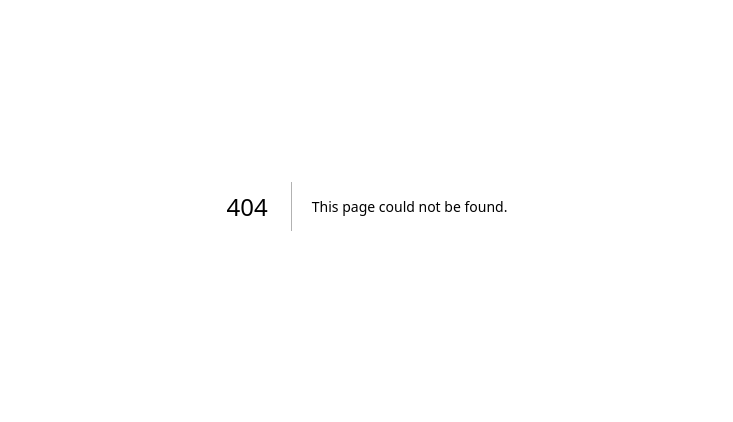
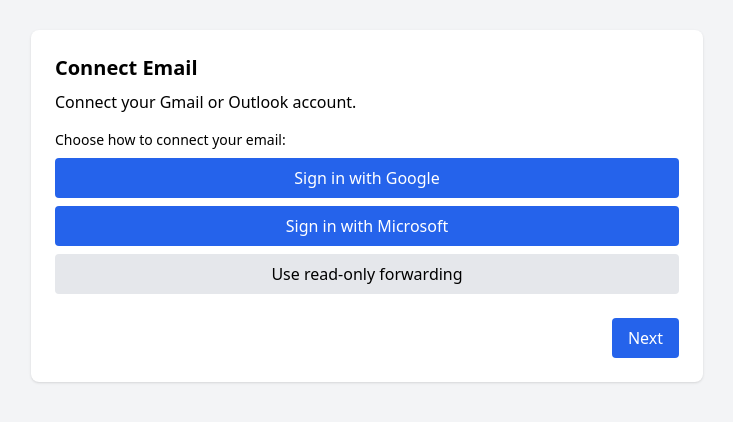
Before and after one commit to richducat/autopilot-onboarding, a Next.js app: page /onboarding in a window 1280 px wide. Before the commit this address had no page. Shown: the part 194-616 px from the top of the page, without its empty margins (273-1006 px from the left). Built offline with nearby package versions, Linux system fonts and the light colour scheme.

Commit message:
Create onboarding/index.tsx

```diff
--- /dev/null
+++ b/pages/onboarding/index.tsx
@@ -0,0 +1,110 @@
+import { useState } from 'react';
+import Link from 'next/link';
+
+const steps = [
+  { id: 1, title: 'Connect Email', description: 'Connect your Gmail or Outlook account.' },
+  { id: 2, title: 'Connect Calendar', description: 'Sync your calendar to see events.' },
+  { id: 3, title: 'Connect Slack', description: 'Allow us to read messages from Slack.' },
+  { id: 4, title: 'Finish', description: 'Review your daily brief and get ready to go!' },
+];
+
+export default function Onboarding() {
+  const [step, setStep] = useState(1);
+
+  const next = () => setStep((s) => Math.min(s + 1, steps.length));
+  const prev = () => setStep((s) => Math.max(s - 1, 1));
+
+  return (
+    <div className="min-h-screen flex flex-col items-center justify-center p-4">
+      <div className="max-w-2xl w-full bg-white shadow rounded-lg p-6">
+        <h2 className="text-xl font-semibold mb-2">{steps[step - 1].title}</h2>
+        <p className="mb-4">{steps[step - 1].description}</p>
+
+        {step === 1 && (
+          <div>
+            <p className="text-sm mb-2">Choose how to connect your email:</p>
+            <ul className="space-y-2">
+              <li>
+                <button className="w-full px-4 py-2 bg-blue-600 text-white rounded hover:bg-blue-700">
+                  Sign in with Google
+                </button>
+              </li>
+              <li>
+                <button className="w-full px-4 py-2 bg-blue-600 text-white rounded hover:bg-blue-700">
+                  Sign in with Microsoft
+                </button>
+              </li>
+              <li>
+                <button className="w-full px-4 py-2 bg-gray-200 rounded hover:bg-gray-300">
+                  Use read-only forwarding
+                </button>
+              </li>
+            </ul>
+          </div>
+        )}
+
+        {step === 2 && (
+          <div>
+            <p className="text-sm mb-2">Connect your calendar:</p>
+            <ul className="space-y-2">
+              <li>
+                <button className="w-full px-4 py-2 bg-blue-600 text-white rounded hover:bg-blue-700">
+                  Connect Google Calendar
+                </button>
+              </li>
+              <li>
+                <button className="w-full px-4 py-2 bg-blue-600 text-white rounded hover:bg-blue-700">
+                  Connect Outlook Calendar
+                </button>
+              </li>
+            </ul>
+          </div>
+        )}
+
+        {step === 3 && (
+          <div>
+            <p className="text-sm mb-2">Connect Slack:</p>
+            <ul className="space-y-2">
+              <li>
+                <button className="w-full px-4 py-2 bg-blue-600 text-white rounded hover:bg-blue-700">
+                  Add to Slack
+                </button>
+              </li>
+              <li>
+                <button className="w-full px-4 py-2 bg-gray-200 rounded hover:bg-gray-300">
+                  Invite to single channel
+                </button>
+              </li>
+            </ul>
+          </div>
+        )}
+
+        {step === 4 && (
+          <div>
+            <p className="mb-4">Great! You’re ready to go.</p>
+            <Link href="/dashboard">
+              <a className="inline-block px-4 py-2 bg-green-600 text-white rounded hover:bg-green-700">
+                View Daily Brief
+              </a>
+            </Link>
+          </div>
+        )}
+
+        <div className="flex justify-between mt-6">
+          {step > 1 ? (
+            <button className="px-4 py-2 bg-gray-200 rounded hover:bg-gray-300" onClick={prev}>
+              Previous
+            </button>
+          ) : (
+            <div />
+          )}
+          {step < steps.length ? (
+            <button className="px-4 py-2 bg-blue-600 text-white rounded hover:bg-blue-700" onClick={next}>
+              Next
+            </button>
+          ) : null}
+        </div>
+      </div>
+    </div>
+  );
+}
```
